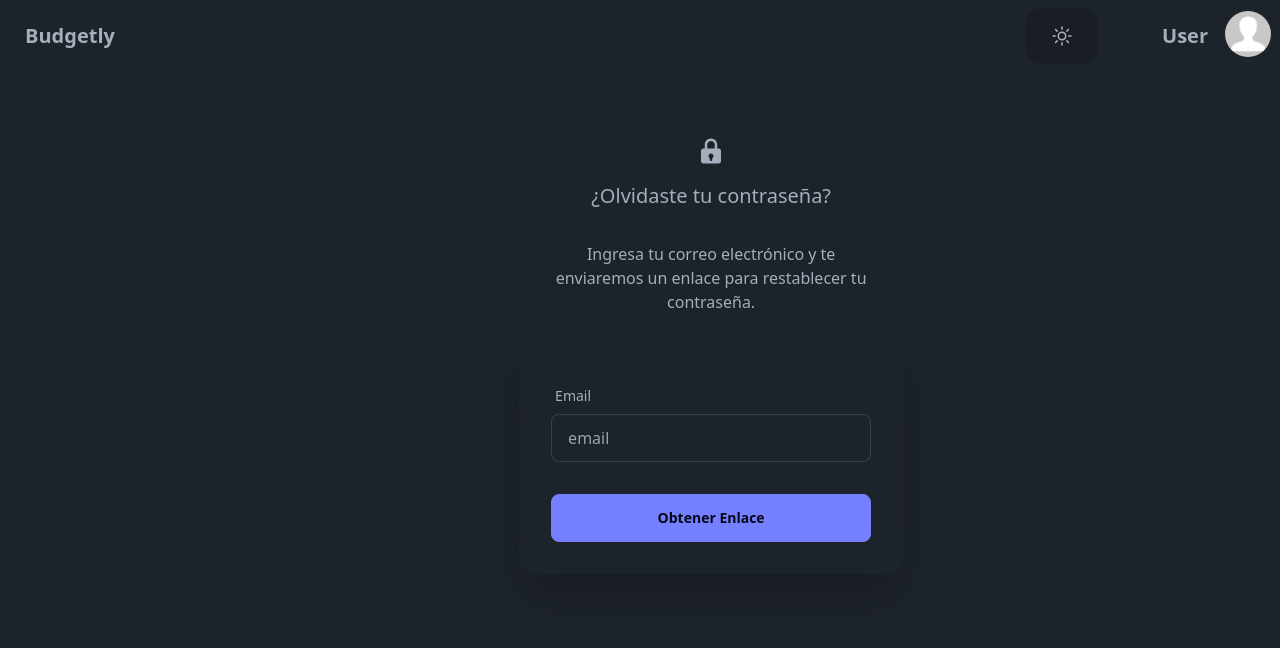
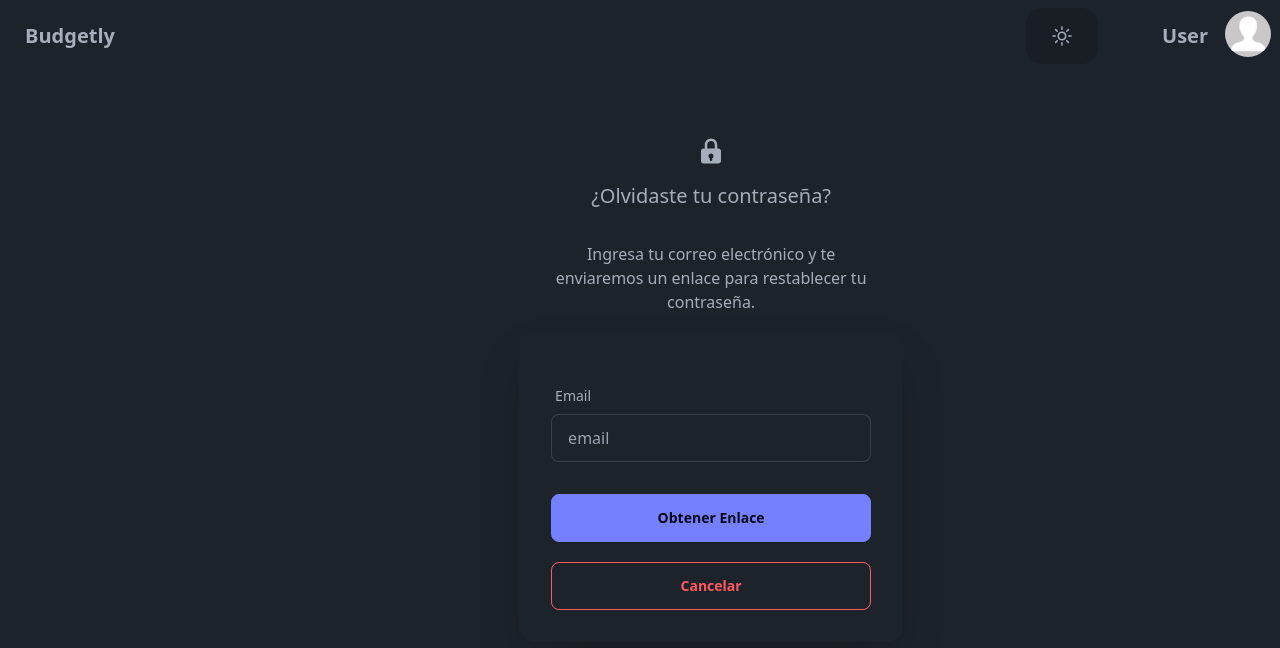
Before and after one commit to johnDev-90/Budgetly-Front-end, a React (Vite) app: page /forgotPassword in a window 1280 px wide. Shown: the top 648 px of the page. Built offline with nearby package versions, Linux system fonts and the light colour scheme.

Commit message:
Fix: Ensure column1.jsx is added and update dashboard

```diff
--- a/src/Components/Auth/Login.jsx
+++ b/src/Components/Auth/Login.jsx
@@ -19,13 +19,16 @@ const Login = ({ setuser }) => {
   async function hanldeSubmit(e) {
     e.preventDefault();
 
-    if (!email || !password) {
+    if (email === '' || password === '') {
       Swal.fire({
         text: "Todos los campos son obligatorios",
         icon: "error",
       });
       return;
     }
+
+    console.log(email)
+    console.log(password)
 
     const userCredentials = { email, password };
 
@@ -34,10 +37,10 @@ const Login = ({ setuser }) => {
       const response = await fetch(`${import.meta.env.VITE_API_URL}/login`, {
         method: "POST",
         headers: {
-          "Content-Type": "application/json",
+          "Content-Type":"application/json",
         },
-        credentials: "include",
         body: JSON.stringify(userCredentials),
+        credentials:"include",
       });
 
       const result = await response.json();
--- a/src/Components/Auth/Register.jsx
+++ b/src/Components/Auth/Register.jsx
@@ -32,6 +32,8 @@ const Register = () => {
     // formData.append("file", fileName);
     const data = Object.fromEntries(formData.entries());
 
+    console.log(import.meta.env.VITE_API_URL)
+
 
 
     if (Object.values(data).includes("")) {
@@ -44,6 +46,7 @@ const Register = () => {
         method: "POST",
 
         body: formData,
+
       });
 
       const response = await result.json();
--- a/src/Components/Auth/ResetPassword.jsx
+++ b/src/Components/Auth/ResetPassword.jsx
@@ -1,6 +1,6 @@
 import { useState, useEffect } from "react";
 import Swal from "sweetalert2";
-import { useNavigate } from "react-router-dom";
+import { Link, useNavigate } from "react-router-dom";
 
 const ResetPassword = () => {
     const [email, setEmail] = useState('')
@@ -110,6 +110,7 @@ const ResetPassword = () => {
               Obtener Enlace
             </button>
           </div>
+          <Link to={'/login'} className="btn btn-outline btn-error mt-3">Cancelar</Link>
         </form>
       </div>
   </div>
--- a/src/Pages/DashBoard.jsx
+++ b/src/Pages/DashBoard.jsx
@@ -10,6 +10,7 @@ import "react-circular-progressbar/dist/styles.css";
 import ListExpenses from "../Components/ListExpenses.jsx";
 import ExpenseCard from "../Components/ExpenseCard.jsx";
 import GridCategoria from "../Components/GridCategoria.jsx";
+// import Column1 from "../Components/column1.jsx";
 import Column1 from "../Components/column1.jsx";
 import FormPresupuesto from "../Components/FormPresupuesto.jsx";
 import Column2 from "../Components/Column2.jsx";
```
Also changed, not shown: vercel.json (added), 13 other files (tests, documents, lock files or other folders).
